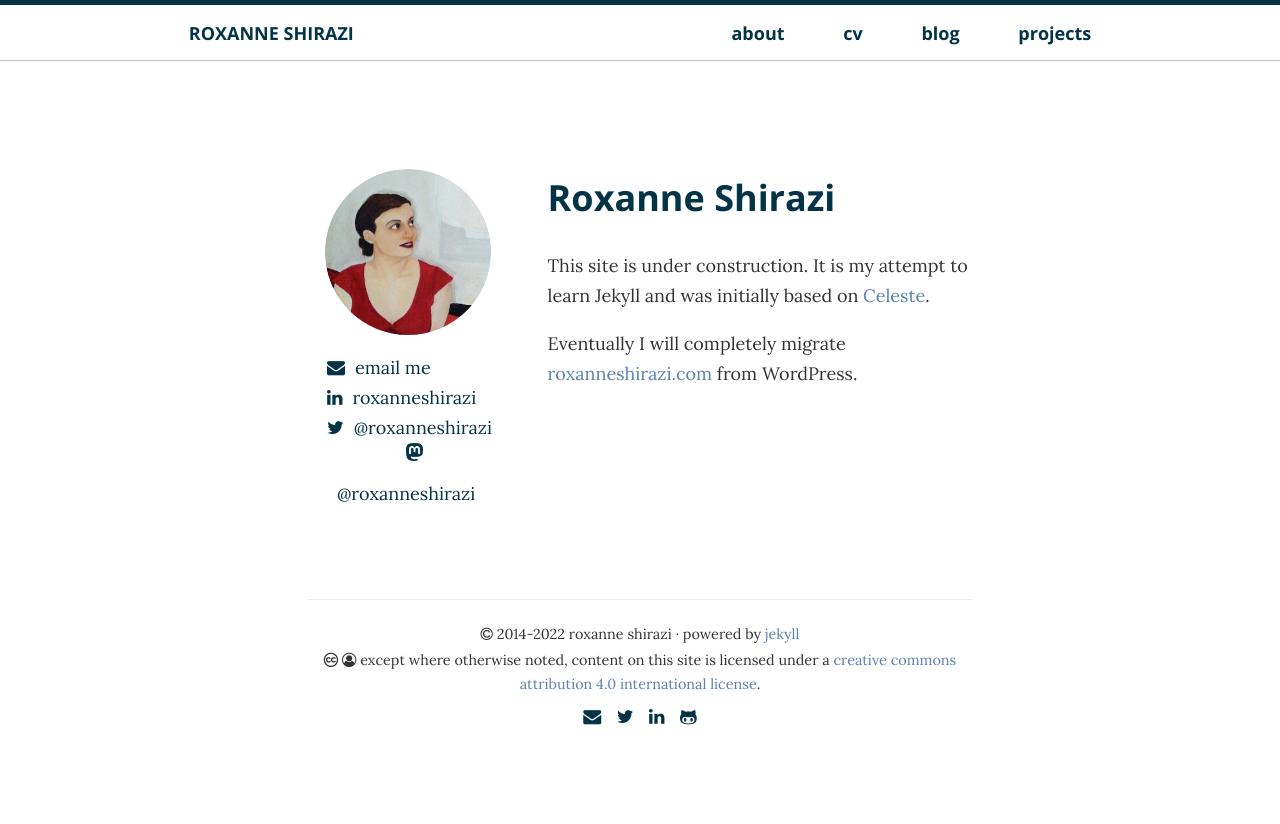
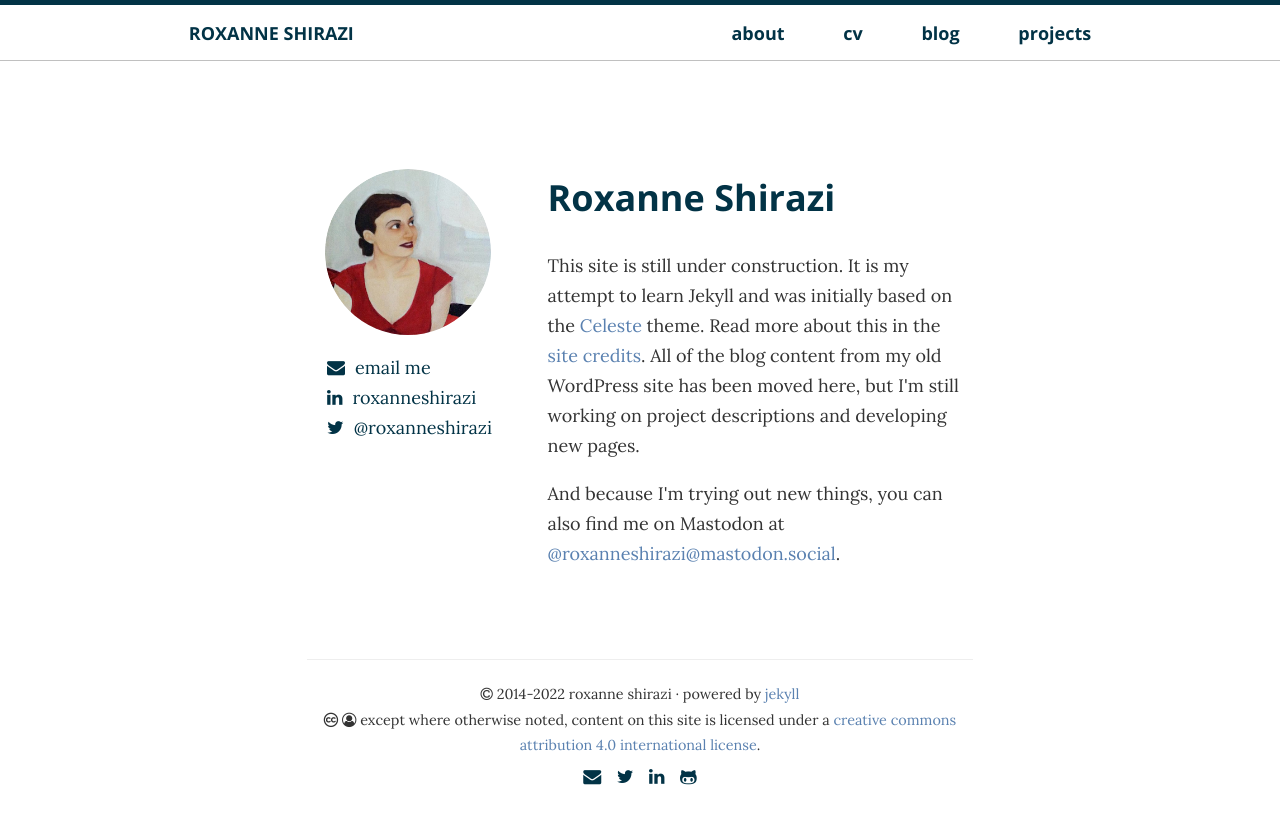
Before and after one commit to rshirazi/rshirazi.github.io, a Jekyll site: the page built from index.html, in a window 1280 px wide. Shown: the top 824 px of the page. Built offline with Jekyll 4.4.1, drawn with Linux system fonts in a browser that asks for light colours.

Commit message:
added landing page content and mastodon link

```diff
--- a/index.html
+++ b/index.html
@@ -15,20 +15,19 @@ title: Home
                 </li>
                 <li><a href="https://www.twitter.com/RoxanneShirazi"><i class="fa fa-twitter" aria-hidden="true"></i><span class="contact-label">@RoxanneShirazi</span></a>
                 </li>
-                <li><a href="https://mastodon.social/@roxanneshirazi"><img src="/assets/images/mastodon_icon_023346.png" aria-hidden="true"><span class="contact-label"> @roxanneshirazi</span></a>
-                </li>
             </ul>
         </div>
 
         <div class="landing-content">
             <p>
                 <h1 class="landing-title">Roxanne Shirazi</h1>
-                This site is under construction. It is my attempt to learn Jekyll and was initially based on
-                <a href="https://github.com/nicoelayda/celeste">Celeste</a>.
+                This site is still under construction. It is my attempt to learn Jekyll and was initially based on the
+                <a href="https://github.com/nicoelayda/celeste">Celeste</a> theme. Read more about this in the <a href="https://roxanneshirazi.com/site-credits">site credits</a>. All of the blog content from my old WordPress site has been moved here, but I'm still working on project descriptions and developing new pages.
             </p>
 
             <p>
-                Eventually I will completely migrate <a href="https://roxanneshirazi.com">roxanneshirazi.com</a> from WordPress.
+                And because I'm trying out new things, you can also find me on Mastodon at <a href="https://mastodon.social/@roxanneshirazi">@roxanneshirazi@mastodon.social</a>.
+
             </p>
 
 
```
